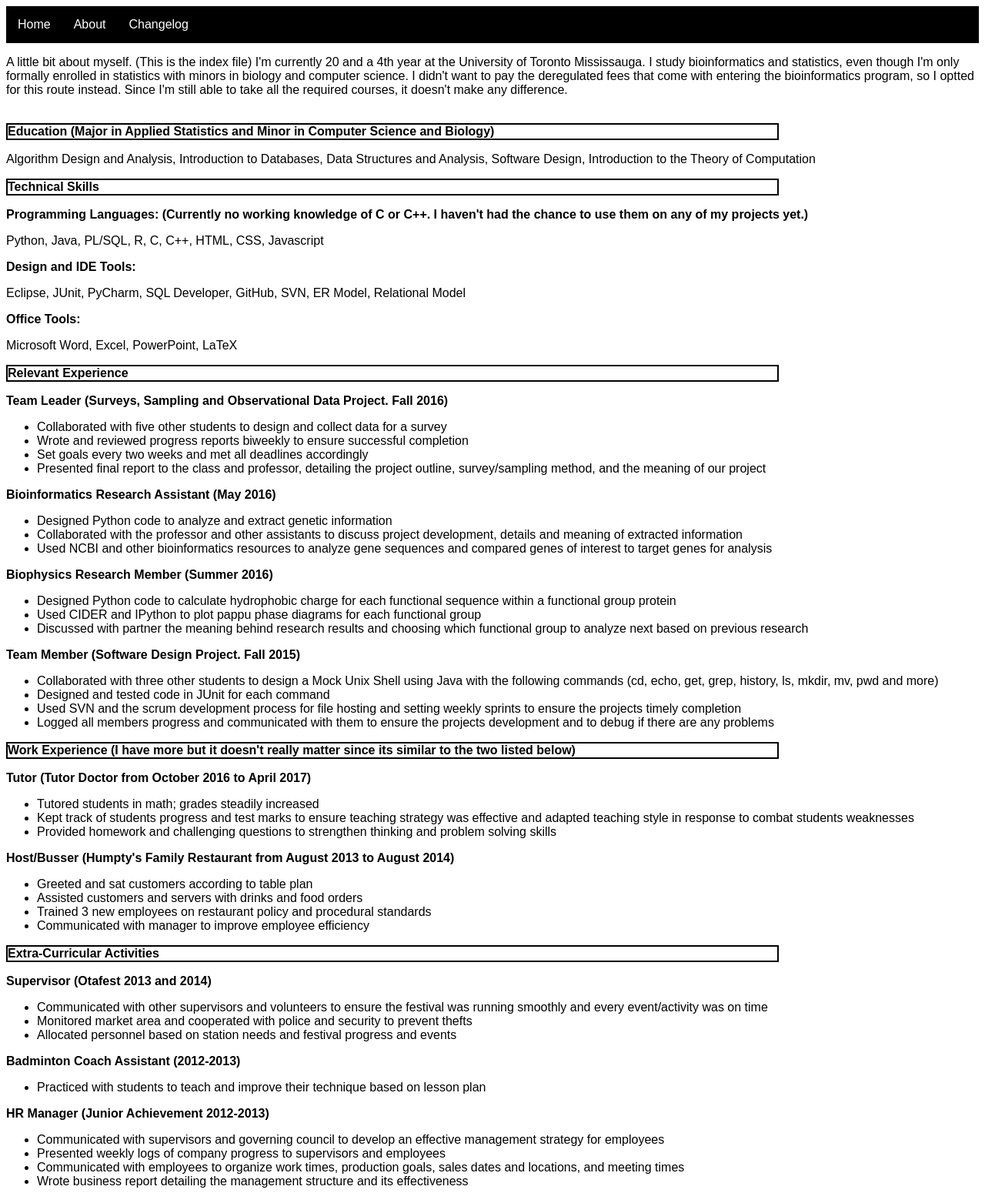
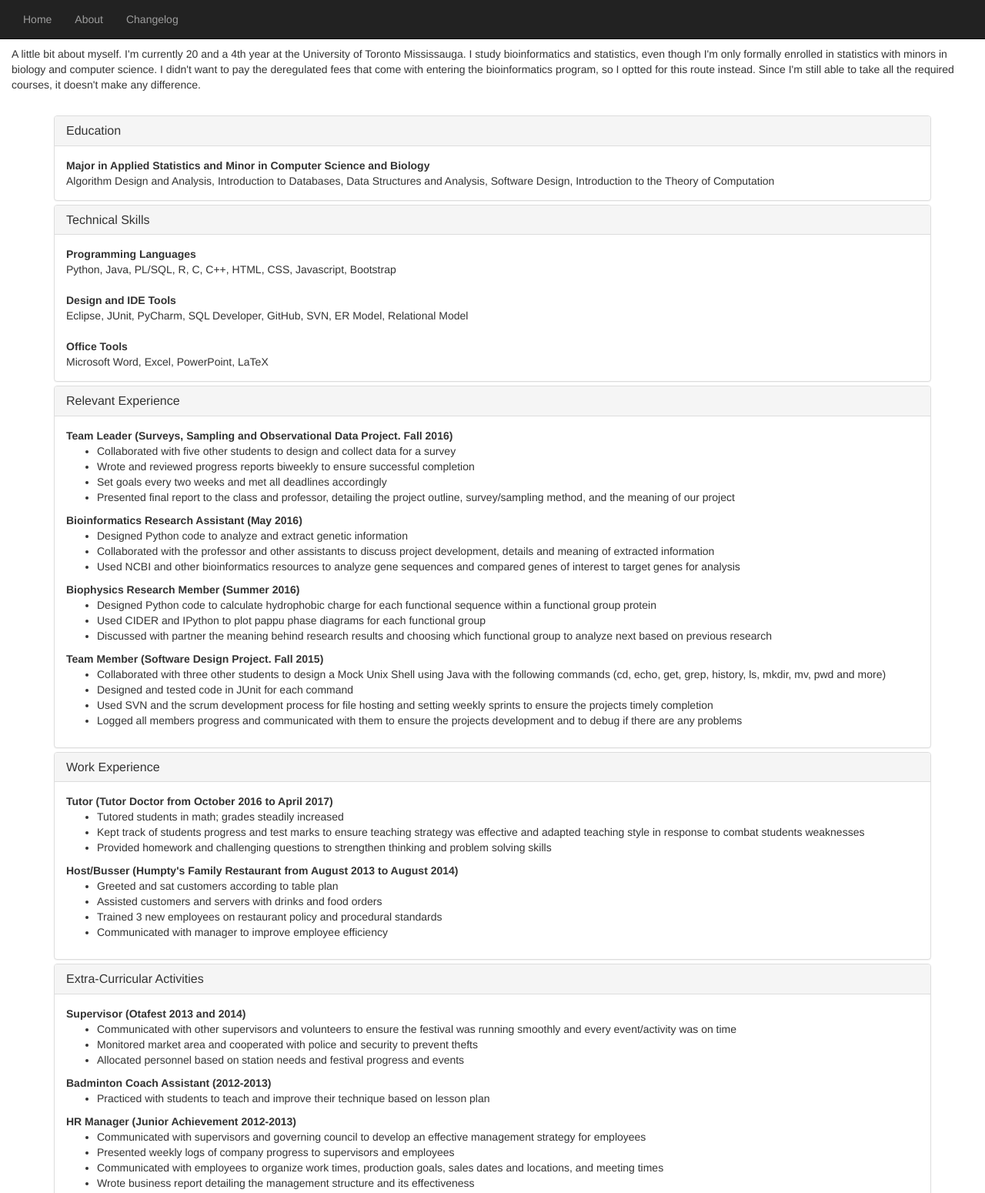
Before and after one commit to Tontuen/Tontuens-Website, a plain HTML site: page index.html in a window 1280 px wide. Shown: the top 1550 px of the page at 77% size. Drawn offline with nearby package versions, Linux system fonts and the light colour scheme.

Commit message:
Add files via upload

```diff
--- a/Website Changelog.html
+++ b/Website Changelog.html
@@ -1,45 +1,8 @@
 <!DOCTYPE html>
 <html>
 <head>
+
 <style>
-ul.menu {
-	list-style-type: none;
-	margin: 0;
-	padding: 0;
-	overflow: hidden;
-	background-color: black;
-}
-
-ul {
-	font-family: Arial;
-	color: white;
-}
-
-li a.menu {
-	float: left;
-	display: block;
-	color: white;
-	text-align: center;
-	padding: 15px 15px;
-	text-decoration: none;
-}
-
-li a.menu:hover {
-	background-color: #FF0000;
-}
-
-li {
-	color: white;
-}
-
-.hidden {
-	display: none;
-}
-
-.hidden:hover {
-	display: inline;
-}
-
 body {
 	background-image: url('http://i.imgur.com/vkPjr9O.jpg');
 	background-size: cover;
@@ -47,41 +10,65 @@ body {
 
 p {
 	color: white;
-	font-family: Arial;
+}
+
+ul {
+	color: white;
 }
 </style>
+
+<title>Bootstrap Example</title>
+<meta charset="utf-8">
+<meta name="viewport" content="width=device-width, initial-scale=1">
+<link rel="stylesheet" href="https://maxcdn.bootstrapcdn.com/bootstrap/3.3.7/css/bootstrap.min.css">
+<script src="https://ajax.googleapis.com/ajax/libs/jquery/3.2.0/jquery.min.js"></script>
+<script src="https://maxcdn.bootstrapcdn.com/bootstrap/3.3.7/js/bootstrap.min.js"></script>
 
 </head>
 
 <body>
-<ul class="menu">
+
+<nav class="navbar navbar-inverse navbar-fixed-top">
+	<div class="container-fluid">
+		<ul class="nav navbar-nav">
 			<li><a class="menu" href="Website Home.html">Home</a></li>
 			<li><a class="menu" href="index.html">About</a></li>
 			<li><a class="menu" href="Website Changelog.html">Changelog</a></li>
 		</ul>
-<p>This is the website changelog. I'll be keeping a log of
-changes everyday that I work on the website.</p>
+	</div>
+</nav>
+
+<div class="container-fluid" style="margin-top:60px">
+	<p>This is the website changelog. I'll be keeping a log of changes everyday that
+	I work on the website.</p>
 
 	<p><b>May 16 2017</b></p>
 	<ul>
 		<li>Made HTML files using Notepad++ to test code in Chrome</li>
-	<li>Designed the basics of the website. Navigation bar started
-	with Home and About. The About section resembles my resume
-	because thats one of the main purposes I chose to create this
-	website.</li>
+		<li>Designed the basics of the website. Navigation bar started with Home and
+		About. The About section resembles my resume because thats one of the main
+		purposes I created this website.</li>
 	</ul>
 
-<p></b>May 17 2017</b></p>
+	<p><b>May 17 2017</b></p>
 	<ul>
-	<li>Uploaded files to GitHub pages. This took longer than
-	expected since it was basically my first time using Github.
-	Took me a bit to figure out how everything was set up.</li>
+		<li>Uploaded files to GitHub pages. This took longer than expected since it
+		was basically my first time using Github. Took me a bit to figure out how
+		everything was set up.</li>
 		<li>Added a starry night background to the Home page</li>
 		<li>Created this changelog</li>
-	<li>Made some Javascript functions to show and hide pictures
-	when a button is clicked, but decided to remove that for now.</li>
-	<li>Planning on keeping the About page without a background since
-	it's easier to read that way. Also since it's basically my resume,
-	it should be kept clean.</li>
+		<li>Planning on keeping the About page without a background since it's
+		easier to read that way. Also since it's basically my resume, it should be
+		kept clean.</li>
 	</ul>
+
+	<p><b>May 18 2017</b></p>
+	<ul>
+		<li>Used the Bootstrap Navigation Bar and Collapse feature to redesign the
+		website. I must say, it looks a lot better with the collapsible panels.</li>
+	</ul>
+</div>
+
+</body>
+
 </html>
--- a/index.html
+++ b/index.html
@@ -1,215 +1,233 @@
 <!DOCTYPE html>
 <html>
 <head>
-<style>
-ul.menu {
-	list-style-type: none;
-	margin: 0;
-	padding: 0;
-	overflow: hidden;
-	background-color: black;
-}
 
-ul {
-	font-family: Arial;
-}
+<title>Bootstrap Example</title>
+<meta charset="utf-8">
+<meta name="viewport" content="width=device-width, initial-scale=1">
+<link rel="stylesheet" href="https://maxcdn.bootstrapcdn.com/bootstrap/3.3.7/css/bootstrap.min.css">
+<script src="https://ajax.googleapis.com/ajax/libs/jquery/3.2.0/jquery.min.js"></script>
+<script src="https://maxcdn.bootstrapcdn.com/bootstrap/3.3.7/js/bootstrap.min.js"></script>
 
-li a.menu {
-	float: left;
-	display: block;
-	color: white;
-	text-align: center;
-	padding: 15px 15px;
-	text-decoration: none;
-}
-
-li a.menu:hover {
-	background-color: #FF0000;
-}
-
-li a.normal {
-	color: black;
-	font-family: Arial;
-	display: inline;
-	text-decoration: underline;
-}
-
-li a.normal:hover {
-	color: blue;
-}
-
-p {
-    font-family: Arial;
-}
-
-.thick {
-	font-weight: bold;
-}
-
-.text-title {
-	border: 2px solid black;
-	font-weight: bold;
-	width:1000px;
-	font-family: Arial;
-}
-</style>
 </head>
 
 <body>
-<ul class="menu">
+
+<nav class="navbar navbar-inverse navbar-fixed-top">
+	<div class="container-fluid">
+		<ul class="nav navbar-nav">
 			<li><a class="menu" href="Website Home.html">Home</a></li>
 			<li><a class="menu" href="index.html">About</a></li>
 			<li><a class="menu" href="Website Changelog.html">Changelog</a></li>
 		</ul>
-<p>A little bit about myself. (This is the index file)
-I'm currently 20 and a 4th year at the University of Toronto Mississauga.
-I study bioinformatics and statistics, even though I'm only formally
-enrolled in statistics with minors in biology and computer science.
-I didn't want to pay the deregulated fees that come with entering the
-bioinformatics program, so I optted for this route instead. Since
-I'm still able to take all the required courses, it doesn't make any difference.
+	</div>
+</nav>
+
+<div class="container-fluid" style="margin-top:60px">
+<p>A little bit about myself. I'm currently 20 and a 4th year at the University of
+Toronto Mississauga. I study bioinformatics and statistics, even though I'm only
+formally enrolled in statistics with minors in biology and computer science. I
+didn't want to pay the deregulated fees that come with entering the bioinformatics
+program, so I optted for this route instead. Since I'm still able to take all the
+required courses, it doesn't make any difference.
 <br><br></p>
-<p class="text-title">Education (Major in Applied Statistics and
-Minor in Computer Science and Biology)</p>
-<p>Algorithm Design and Analysis, Introduction to Databases,
+
+<div class="container">
+	<div class="panel-group">
+		<div class="panel panel-default">
+			<div class="panel-heading">
+				<h4 class="panel-title">
+					<a data-toggle="collapse"
+					href="#Education">Education</a>
+				</h4>
+			</div>
+			<div id="Education" class="panel-collapse collapse-in">
+				<div class="panel-body"><b>Major in Applied Statistics and
+				Minor in Computer Science and Biology</b><br>
+					Algorithm Design and Analysis, Introduction to Databases,
 					Data Structures and Analysis, Software Design,
-Introduction to the Theory of Computation</p>
+					Introduction to the Theory of Computation
+				</div>
+			</div>
+		</div>
 
-<p class="text-title">Technical Skills</p>
-<p class="thick">Programming Languages: (Currently no working
-knowledge of C or C++. I haven't had the chance to use them on
-any of my projects yet.)</p>
-<p>Python, Java, PL/SQL, R, C, C++, HTML, CSS, Javascript</p>
+		<div class="panel panel-default">
+			<div class="panel-heading">
+				<h4 class="panel-title">
+					<a data-toggle="collapse"
+					href="#TechnicalSkills">Technical Skills</a>
+				</h4>
+			</div>
+			<div id="TechnicalSkills" class="panel-collapse collapse-in">
+				<div class="panel-body">
+				<b>Programming Languages</b><br>
+					Python, Java, PL/SQL, R, C, C++, HTML, CSS, Javascript, Bootstrap
+					<br><br>
 
-<p class="thick">Design and IDE Tools:</p>
-<p>Eclipse, JUnit, PyCharm, SQL Developer, GitHub, SVN,
-ER Model, Relational Model</p>
+					<b>Design and IDE Tools</b><br>
+					Eclipse, JUnit, PyCharm, SQL Developer, GitHub, SVN, ER Model,
+					Relational Model
+					<br><br>
 
-<p class="thick">Office Tools:</p>
-<p> Microsoft Word, Excel, PowerPoint, LaTeX</p>
+					<b>Office Tools</b><br>
+					Microsoft Word, Excel, PowerPoint, LaTeX
+				</div>
+			</div>
+		</div>
 
-<p class="text-title">Relevant Experience</p>
-
-<p class="thick">Team Leader (Surveys, Sampling and
-Observational Data Project. Fall 2016)</p>
+		<div class="panel panel-default">
+			<div class="panel-heading">
+				<h4 class="panel-title">
+					<a data-toggle="collapse"
+					href="#RelevantExperience">Relevant Experience</a>
+				</h4>
+			</div>
+			<div id="RelevantExperience" class="panel-collapse collapse-in">
+				<div class="panel-body">
+				<b>Team Leader (Surveys, Sampling and Observational Data Project.
+				Fall 2016)</b><br>
 				<ul>
-	<li>Collaborated with five other students to design and
-	collect data for a survey</li>
-	<li>Wrote and reviewed progress reports biweekly to
-	ensure successful completion</li>
-	<li>Set goals every two weeks and met all deadlines
-	accordingly</li>
-	<li>Presented final report to the class and professor,
-	detailing the project outline, survey/sampling method,
-	and the meaning of our project</li>
+					<li>Collaborated with five other students to design and collect
+					data for a survey</li>
+					<li>Wrote and reviewed progress reports biweekly to ensure
+					successful completion</li>
+					<li>Set goals every two weeks and met all deadlines accordingly</li>
+					<li>Presented final report to the class and professor, detailing
+					the project outline, survey/sampling method, and the meaning of
+					our project</li>
 				</ul>
 
-<p class="thick">Bioinformatics Research Assistant (May 2016)</p>
+				<b>Bioinformatics Research Assistant (May 2016)</b>
 				<ul>
-	<li>Designed Python code to analyze and extract genetic
+					<li>Designed Python code to analyze and extract genetic information</li>
+					<li>Collaborated with the professor and other assistants to
+					discuss project development, details and meaning of extracted
 					information</li>
-	<li>Collaborated with the professor and other assistants to
-	discuss project development, details and meaning of
-	extracted information</li>
-	<li>Used NCBI and other bioinformatics resources to analyze
-	gene sequences and compared genes of interest to target
-	genes for analysis </li>
+					<li>Used NCBI and other bioinformatics resources to analyze gene
+					sequences and compared genes of interest to target genes for
+					analysis </li>
 				</ul>
 
-<p class="thick">Biophysics Research Member (Summer 2016)</p>
+				<b>Biophysics Research Member (Summer 2016)</b>
 				<ul>
 					<li>Designed Python code to calculate hydrophobic charge for
 					each functional sequence within a functional group protein</li>
-	<li>Used CIDER and IPython to plot pappu phase diagrams
-	for each functional group</li>
-	<li>Discussed with partner the meaning behind research
-	results and choosing which functional group to analyze next
-	based on previous research </li>
+					<li>Used CIDER and IPython to plot pappu phase diagrams for each
+					functional group</li>
+					<li>Discussed with partner the meaning behind research results
+					and choosing which functional group to analyze next based on
+					previous research </li>
 				</ul>
 
-<p class="thick">Team Member (Software Design Project. Fall 2015)</p>
+				<b>Team Member (Software Design Project. Fall 2015)</b>
 				<ul>
-	<li>Collaborated with three other students to design a
-	Mock Unix Shell using Java with the following commands
-	(cd, echo, get, grep, history, ls, mkdir, mv, pwd and more)</li>
+					<li>Collaborated with three other students to design a Mock Unix
+					Shell using Java with the following commands (cd, echo, get,
+					grep, history, ls, mkdir, mv, pwd and more)</li>
 					<li>Designed and tested code in JUnit for each command</li>
-	<li>Used SVN and the scrum development process for file
-	hosting and setting weekly sprints to ensure the projects
-	timely completion</li>
-	<li>Logged all members progress and communicated with them
-	to ensure the projects development and to debug if there are
-	any problems</li>
+					<li>Used SVN and the scrum development process for file hosting
+					and setting weekly sprints to ensure the projects timely
+					completion</li>
+					<li>Logged all members progress and communicated with them to
+					ensure the projects development and to debug if there are any
+					problems</li>
+				</ul>
+				</div>
+			</div>
+		</div>
+
+		<div class="panel panel-default">
+			<div class="panel-heading">
+				<h4 class="panel-title">
+					<a data-toggle="collapse"
+					href="#WorkExperience">Work Experience</a>
+				</h4>
+			</div>
+			<div id="WorkExperience" class="panel-collapse collapse-in">
+				<div class="panel-body">
+				<b>Tutor (Tutor Doctor from October 2016 to April 2017)</b>
+				<ul>
+					<li>Tutored students in math; grades steadily increased</li>
+					<li>Kept track of students progress and test marks to ensure
+					teaching strategy was effective and adapted teaching style in
+					response to combat students weaknesses</li>
+					<li>Provided homework and challenging questions to strengthen
+					thinking and problem solving skills</li>
 				</ul>
 
-<p class="text-title">Work Experience (I have more but it doesn't
-really matter since its similar to the two listed below)</p>
-
-<p class="thick">Tutor (Tutor Doctor from October 2016 to
-April 2017)</p>
-<ul>
-	<li>Tutored students in math; grades steadily increased</li>
-	<li>Kept track of students progress and test marks to
-	ensure teaching strategy was effective and adapted
-	teaching style in response to combat students weaknesses</li>
-	<li>Provided homework and challenging questions to
-	strengthen thinking and problem solving skills</li>
-</ul>
-
-<p class="thick">Host/Busser (Humpty's Family Restaurant from
-August 2013 to August 2014)</p>
+				<b>Host/Busser (Humpty's Family Restaurant from August 2013 to
+				August 2014)</b>
 				<ul>
 					<li>Greeted and sat customers according to table plan</li>
 					<li>Assisted customers and servers with drinks and food orders</li>
-	<li>Trained 3 new employees on restaurant policy and
-	procedural standards</li>
+					<li>Trained 3 new employees on restaurant policy and procedural
+					standards</li>
 					<li>Communicated with manager to improve employee efficiency</li>
 				</ul>
+				</div>
+			</div>
+		</div>
 
-<p class="text-title">Extra-Curricular Activities</p>
 
-<p class="thick">Supervisor (Otafest 2013 and 2014)</p>
+		<div class="panel panel-default">
+			<div class="panel-heading">
+				<h4 class="panel-title">
+					<a data-toggle="collapse"
+					href="#ExtraCurricularActivities">Extra-Curricular Activities</a>
+				</h4>
+			</div>
+			<div id="ExtraCurricularActivities" class="panel-collapse collapse-in">
+				<div class="panel-body">
+				<b>Supervisor (Otafest 2013 and 2014)</b>
 				<ul>
-	<li>Communicated with other supervisors and volunteers to
-	ensure the festival was running smoothly and
-	every event/activity was on time</li>
+					<li>Communicated with other supervisors and volunteers to ensure
+					the festival was running smoothly and every event/activity was
+					on time</li>
 					<li>Monitored market area and cooperated with police and
 					security to prevent thefts</li>
 					<li>Allocated personnel based on station needs and festival
 					progress and events</li>
 				</ul>
 
-<p class="thick">Badminton Coach Assistant (2012-2013)</p>
+				<b>Badminton Coach Assistant (2012-2013)</b>
 				<ul>
-	<li>Practiced with students to teach and improve their
-	technique based on lesson plan</li>
+					<li>Practiced with students to teach and improve their technique
+					based on lesson plan</li>
 				</ul>
 
-<p class="thick">HR Manager (Junior Achievement 2012-2013)</p>
+				<b>HR Manager (Junior Achievement 2012-2013)</b>
 				<ul>
-	<li>Communicated with supervisors and governing council to develop an effective management strategy for employees</li>
+					<li>Communicated with supervisors and governing council to
+					develop an effective management strategy for employees</li>
 					<li>Presented weekly logs of company progress to supervisors
 					and employees</li>
 					<li>Communicated with employees to organize work times,
-	production goals, sales dates and locations, and meeting
-	times</li>
-	<li>Wrote business report detailing the management structure
-	and its effectiveness</li>
+					production goals, sales dates and locations, and meeting times</li>
+					<li>Wrote business report detailing the management structure and
+					its effectiveness</li>
 				</ul>
 
-<p class="text-title">Interests/Hobbies</p>
+				<b>Interests/Hobbies</b>
 				<ul>
 					<li>Music (I enjoy listening to music whenever I can. I'm also
 					able to play the Alto and Bass Saxophone as well as the Clarinet)</li>
 					<li>Volleyball and Badminton</li>
 					<li>Weight training and fitness</li>
 					<li>Skiing and Snowboarding</li>
-	<li>Hiking (I enjoy taking walks or hiking when the weather is nice)</li>
+					<li>Hiking (I enjoy taking walks or hiking when the weather is
+					nice)</li>
 					<li>Games (I spend too much time playing games)</li>
-	<li>I also watch anime and read visual novels. Links to
+					<li>I also watch anime and read visual novels. Links to my
 					profiles can be found here:
 					<a class="normal" href="https://myanimelist.net/profile/Cranfin" target="_blank">My anime list</a>
 					|| <a class="normal" href="https://vndb.org/u55827/list" target="_blank">My visual novel list</a></li>
 				</ul>
+				</div>
+			</div>
+		</div>
+	</div>
+</div>
+
 </body>
 
 </html>
```
Also changed, not shown: Website Home.html (+24 -38 lines). Lines whose indentation alone changed are shown as unchanged.
